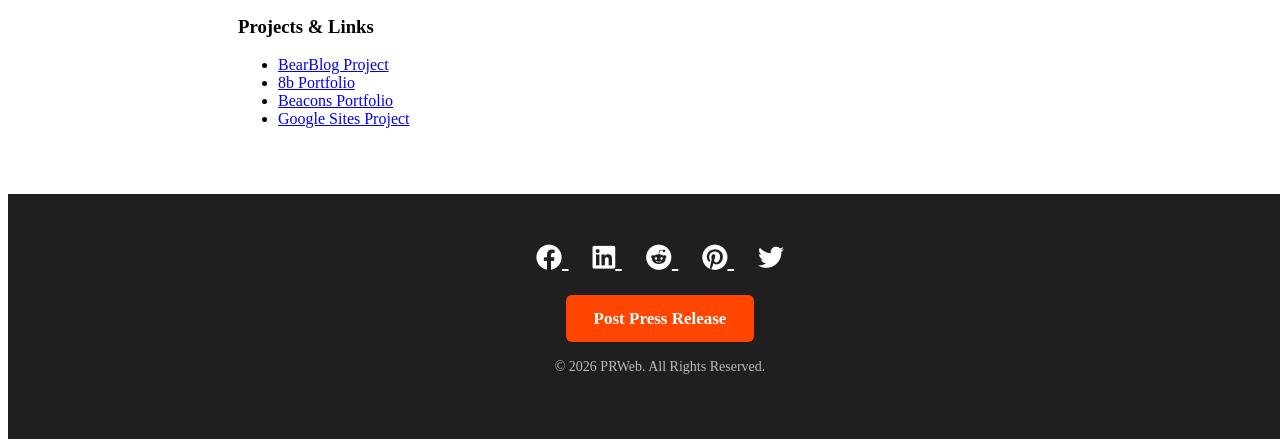
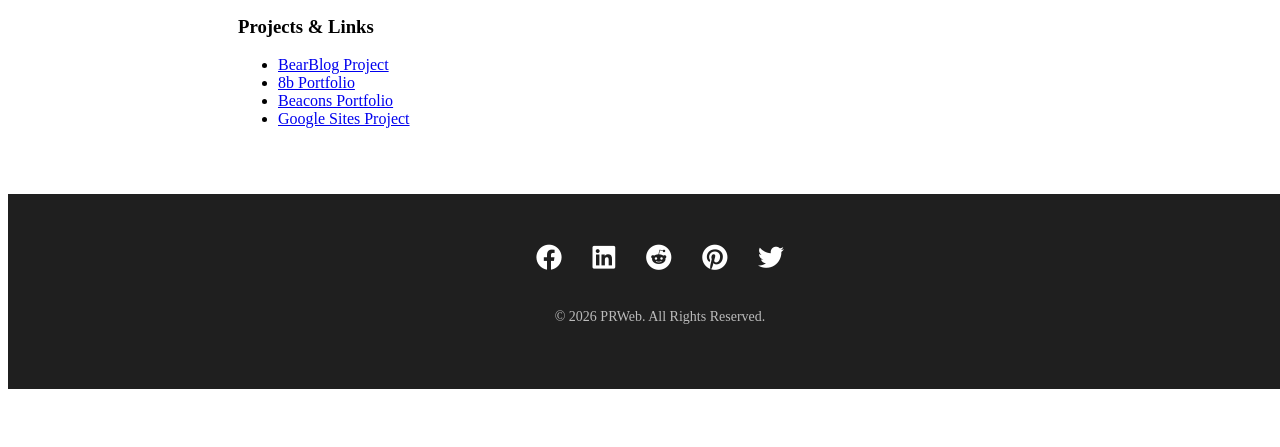
Before and after one commit to DograAnsh/DograAnsh.github.io, a plain HTML site: page index.html in a window 1280 px wide. Shown: the part 1403-1850 px from the top of the page. After the commit the page ends 1800 px from the top, so only its background shows below. Drawn offline with Linux system fonts and the light colour scheme.

Commit message:
Update index.html

```diff
--- a/index.html
+++ b/index.html
@@ -93,48 +93,48 @@
   </div>
 
 <!-- Footer Section -->
-<footer style="background-color:#1f1f1f; color:#fff; padding:50px 20px; text-align:center; width:100%; clear:both;">
-
+<footer style="background-color:#1f1f1f; color:#ffffff; padding:50px 20px; text-align:center; width:100%; clear:both;">
 
   <!-- Social Media Icons -->
   <div style="margin-bottom:35px;">
-  <a href="https://www.facebook.com/PRWebIndia" target="_blank" style="color:#fff; margin:0 12px; font-size:26px;">
+
+    <!-- Facebook -->
+    <a href="https://www.facebook.com/PRWebIndia" target="_blank"
+       style="color:#ffffff; margin:0 12px; font-size:26px; text-decoration:none;">
       <i class="fab fa-facebook"></i>
     </a>
 
-  <a href="https://www.linkedin.com/company/prwebindia" target="_blank" style="color:#fff; margin:0 12px; font-size:26px;">
+    <!-- LinkedIn -->
+    <a href="https://www.linkedin.com/company/prwebindia" target="_blank"
+       style="color:#ffffff; margin:0 12px; font-size:26px; text-decoration:none;">
       <i class="fab fa-linkedin"></i>
     </a>
 
-  <a href="https://www.reddit.com/r/PRWebIndia/" target="_blank" style="color:#fff; margin:0 12px; font-size:26px;">
+    <!-- Reddit -->
+    <a href="https://www.reddit.com/r/PRWebIndia/" target="_blank"
+       style="color:#ffffff; margin:0 12px; font-size:26px; text-decoration:none;">
       <i class="fab fa-reddit"></i>
     </a>
 
-  <a href="https://in.pinterest.com/PRWebin/" target="_blank" style="color:#fff; margin:0 12px; font-size:26px;">
+    <!-- Pinterest -->
+    <a href="https://in.pinterest.com/PRWebin/" target="_blank"
+       style="color:#ffffff; margin:0 12px; font-size:26px; text-decoration:none;">
       <i class="fab fa-pinterest"></i>
     </a>
 
-  <!-- Twitter / X (underscore issue solved) -->
-  <a href="https://x.com/PRWebin" target="_blank" style="color:#fff; margin:0 12px; font-size:26px;">
+    <!-- Twitter / X (stable icon – no underscore issue) -->
+    <a href="https://x.com/PRWebin" target="_blank"
+       style="color:#ffffff; margin:0 12px; font-size:26px; text-decoration:none;">
       <i class="fab fa-twitter"></i>
     </a>
+
   </div>
 
-
-  <!-- CTA Button -->
-  <div>
-    <a href="https://www.prweb.in/" target="_blank"
-       style="background:#ff4500; color:#fff; padding:14px 28px; font-size:17px;
-       text-decoration:none; border-radius:6px; font-weight:600;">
-      Post Press Release
-    </a>
-  </div>
-
-  <p style="margin-top:30px; font-size:14px; color:#bbb;">
+  <p style="font-size:14px; color:#bbbbbb;">
     © 2026 PRWeb. All Rights Reserved.
   </p>
 
 </footer>
 
-<!-- Font Awesome -->
+<!-- Font Awesome CDN (must be included once) -->
 <link rel="stylesheet" href="https://cdnjs.cloudflare.com/ajax/libs/font-awesome/6.4.0/css/all.min.css">
```
Lines whose indentation alone changed are shown as unchanged.
